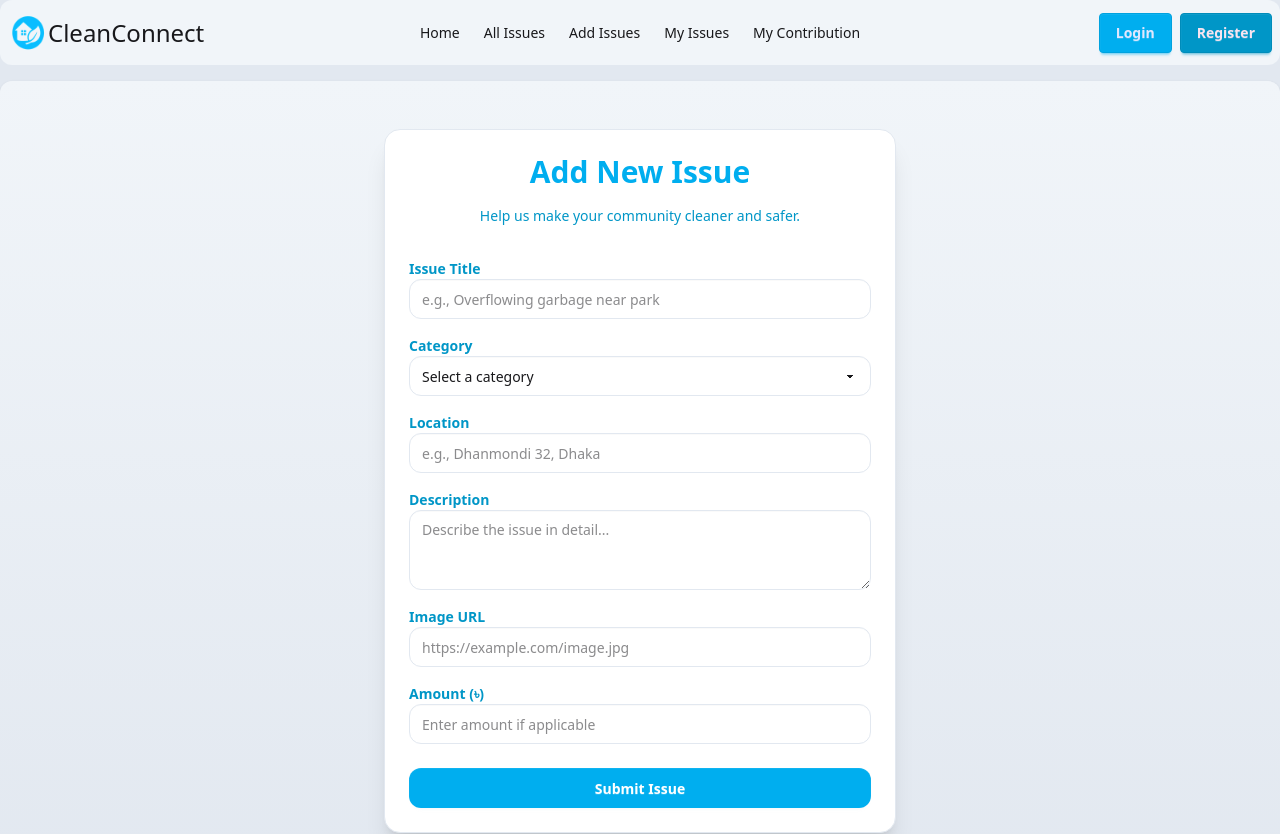
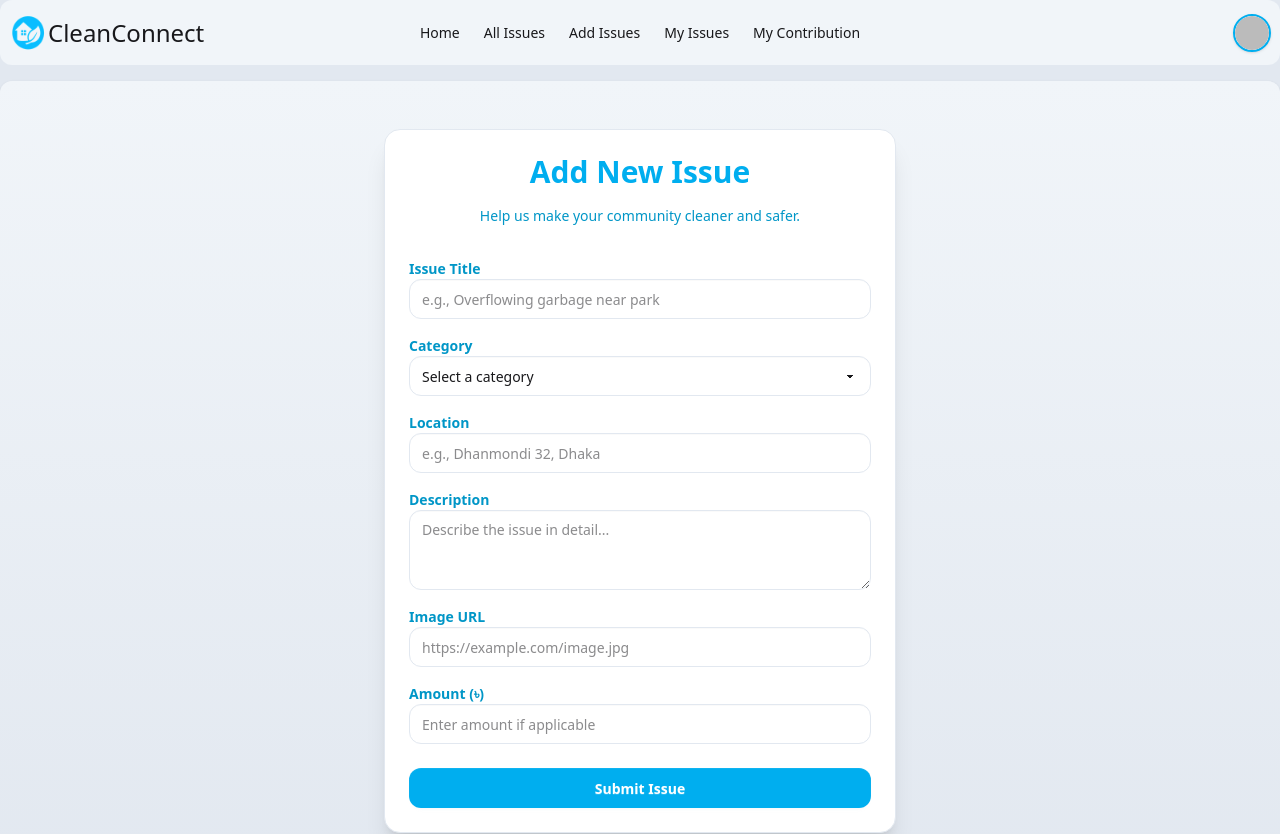
Before and after one commit to devTechware/clean-connect-client, a React (Vite) app: page /add-issues in a window 1280 px wide. Shown: the top 834 px of the page. Built offline with nearby package versions, Linux system fonts and the light colour scheme; no server answers; sample sign-in values are in the browser's storage.

Commit message:
Navbar updated and Loading component added

```diff
--- /dev/null
+++ b/src/components/Loading.jsx
@@ -0,0 +1,21 @@
+const Loading = () => {
+  return (
+    <div className="flex flex-col items-center justify-center h-screen bg-gradient-to-b from-[#f1f5f9] to-[#e2e8f0]">
+      {/* Spinning Circle with Logo Theme */}
+      <div className="relative flex items-center justify-center">
+        <div className="w-20 h-20 border-4 border-[#bae6fd] border-t-[#00aeef] rounded-full animate-spin"></div>
+        <span className="absolute text-3xl text-[#34d399]">♻️</span>
+      </div>
+
+      {/* Text Section */}
+      <h2 className="mt-6 text-2xl font-semibold text-[#0096c7] animate-pulse">
+        Connecting for a Cleaner Community...
+      </h2>
+      <p className="mt-2 text-gray-600 text-sm">
+        Please wait while we load your Clean Connect experience 🌍
+      </p>
+    </div>
+  );
+};
+
+export default Loading;
--- a/src/components/Navbar.jsx
+++ b/src/components/Navbar.jsx
@@ -1,13 +1,32 @@
-import { NavLink } from "react-router";
+import { NavLink, useNavigate } from "react-router";
 import { AuthContext } from "../contexts/AuthContext";
 import { use } from "react";
+import userPhoto from "../assets/user.png";
+import Swal from "sweetalert2";
 
 const Navbar = () => {
-  const { user, loading } = use(AuthContext);
-  // if (loading) {
-  //   return <>Loading...</>;
-  // }
-  console.log(user?.email);
+  const { user, signOutUser, loading } = use(AuthContext);
+  const navigate = useNavigate();
+
+  const handleSignOut = () => {
+    signOutUser()
+      .then(() => {
+        Swal.fire({
+          position: "top-end",
+          icon: "success",
+          title: "Signout successful.",
+          showConfirmButton: false,
+          timer: 1500,
+        });
+        setTimeout(() => navigate("/"), 100);
+      })
+      .catch((error) => {
+        Swal.fire({
+          icon: "error",
+          text: error.message,
+        });
+      });
+  };
 
   const links = (
     <>
@@ -71,6 +90,49 @@ const Navbar = () => {
       <div className="navbar-end ">
         {loading ? (
           <>Loading...</>
+        ) : user ? (
+          <div className="dropdown dropdown-end text-center">
+            {/* Avatar Button */}
+            <div
+              tabIndex={0}
+              role="button"
+              className="btn btn-ghost btn-circle avatar hover:scale-105 transition-transform"
+            >
+              <div className="w-10 rounded-full border-2 border-primary shadow-sm">
+                <img
+                  src={user?.photoURL || userPhoto}
+                  alt="User Avatar"
+                  className="rounded-full"
+                />
+              </div>
+            </div>
+
+            {/* Dropdown Menu */}
+            <ul
+              tabIndex={0}
+              className="dropdown-content menu p-4 shadow-lg bg-base-100 border border-base-300 rounded-2xl w-60 mt-2"
+            >
+              {/* User Info */}
+              <li className="text-center mb-2">
+                <h2 className="text-lg font-semibold text-primary">
+                  {user?.displayName || "Clean Connect User"}
+                </h2>
+                <p className="text-sm text-secondary/80">{user?.email}</p>
+              </li>
+
+              <div className="divider my-2"></div>
+
+              {/* Sign Out */}
+              <li>
+                <button
+                  onClick={handleSignOut}
+                  className="btn bg-accent/10 hover:bg-accent hover:text-white text-accent font-semibold rounded-xl border-none w-full transition-all"
+                >
+                  Sign Out
+                </button>
+              </li>
+            </ul>
+          </div>
         ) : (
           <div className="space-x-2">
             <NavLink to="/login" className="btn btn-primary">
--- a/src/routes/PrivateRoute.jsx
+++ b/src/routes/PrivateRoute.jsx
@@ -1,6 +1,7 @@
 import { use, useEffect, useState } from "react";
 import { Navigate, useLocation } from "react-router";
 import { AuthContext } from "../contexts/AuthContext";
+import Loading from "../components/Loading";
 
 const PrivateRoute = ({ children }) => {
   const { user, loading } = use(AuthContext);
@@ -14,7 +15,7 @@ const PrivateRoute = ({ children }) => {
   }, [loading]);
 
   if (loading || showLoading) {
-    return <>Loading...</>;
+    return <Loading />;
   }
   if (user) {
     return children;
```
Also changed, not shown: src/assets/user.png (added).
